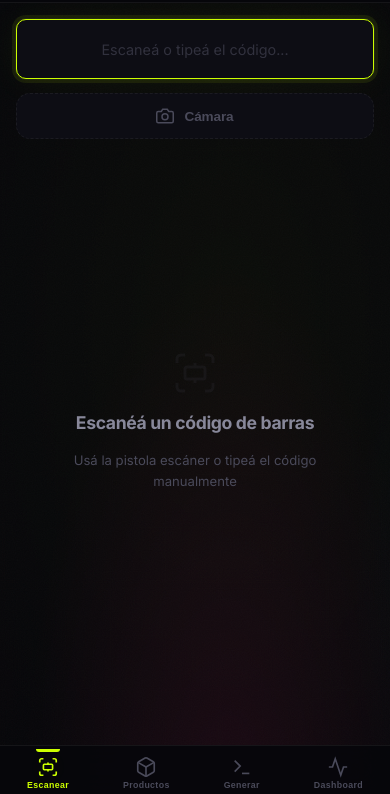
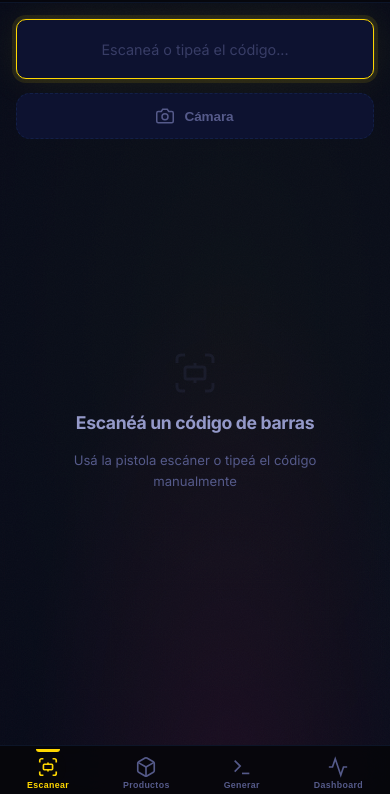
Before and after one commit to ssaavedra1969-png/Codigo-de-Barras, a website built with Vite: page index.html in a window 390 px wide. Shown: the part 50-844 px from the top of the page. Built offline with nearby package versions, Linux system fonts and the light colour scheme; some packages are replaced by stand-ins of ours.

Commit message:
Scan: confirm dialog before creating product + mobile back nav + blue/yellow theme

```diff
--- a/index.html
+++ b/index.html
@@ -9,7 +9,7 @@
   <link rel="preconnect" href="https://fonts.gstatic.com" crossorigin>
   <link href="https://fonts.googleapis.com/css2?family=Inter:wght@400;500;600;700;800;900&display=swap" rel="stylesheet">
   <link rel="manifest" href="/manifest.json">
-  <meta name="theme-color" content="#07070b">
+  <meta name="theme-color" content="#0d1230">
   <script type="module" src="/src/main.js"></script>
 </head>
 <body>
@@ -92,8 +92,10 @@
       <div id="scanError" class="scan-error" style="display:none;">
         <svg width="32" height="32" viewBox="0 0 24 24" fill="none" stroke="#ff4444" stroke-width="2"><circle cx="12" cy="12" r="10"/><line x1="15" y1="9" x2="9" y2="15"/><line x1="9" y1="9" x2="15" y2="15"/></svg>
         <p id="scanErrorMsg">Producto no encontrado</p>
-        <button class="btn btn-sm" onclick="newProductFromScan()">+ Crear producto</button>
-        <button class="btn btn-sm btn-outline" onclick="resetScan()">Escaneá otro</button>
+        <div class="scan-error-actions">
+          <button class="btn btn-sm" onclick="newProductFromScan()">Crear producto</button>
+          <button class="btn btn-sm btn-outline" onclick="resetScan()">Seguir escaneando</button>
+        </div>
       </div>
 
       <!-- Product result card -->
--- a/src/dashboard.js
+++ b/src/dashboard.js
@@ -144,7 +144,7 @@ function renderFamiliaChart(products) {
   });
 
   const colors = [
-    '#ccff00', '#ff4466', '#22dd88', '#88bbff', '#ffaa00',
+    '#ffd700', '#ff4466', '#22dd88', '#3b82f6', '#ffaa00',
     '#ff66cc', '#44ddff', '#aa88ff', '#ff8844', '#66ffaa'
   ];
 
@@ -191,8 +191,8 @@ function renderStockChart(products) {
         datasets: [{
           label: 'Stock',
           data: sorted.map(p => p.cantidad || 0),
-          backgroundColor: sorted.map(p => (p.cantidad || 0) <= 3 ? '#ff446688' : '#ccff0088'),
-          borderColor: sorted.map(p => (p.cantidad || 0) <= 3 ? '#ff4466' : '#ccff00'),
+          backgroundColor: sorted.map(p => (p.cantidad || 0) <= 3 ? '#ff446688' : '#ffd70088'),
+          borderColor: sorted.map(p => (p.cantidad || 0) <= 3 ? '#ff4466' : '#ffd700'),
           borderWidth: 1,
           borderRadius: 4,
         }]
--- a/src/main.js
+++ b/src/main.js
@@ -9,8 +9,13 @@ import { initGenerate } from './generate.js';
 import { initDashboard, loadDashboard } from './dashboard.js';
 
 let saving = false;
+let tabHistory = [];
 
-function switchTab(tab) {
+function switchTab(tab, fromPop) {
+  if (!fromPop && tabHistory[tabHistory.length - 1] !== tab) {
+    tabHistory.push(tab);
+    history.pushState({ tab }, '');
+  }
   document.querySelectorAll('.tab').forEach(t => t.classList.remove('active'));
   document.querySelectorAll('.mobile-tab').forEach(t => t.classList.remove('active'));
   document.querySelectorAll('.tab-content').forEach(tc => tc.classList.remove('active'));
@@ -22,6 +27,13 @@ function switchTab(tab) {
   if (tab === 'admin') import('./admin.js').then(m => m.updateDeleteInfo());
   if (tab === 'dashboard') loadDashboard();
 }
+
+window.addEventListener('popstate', () => {
+  if (tabHistory.length > 1) {
+    tabHistory.pop();
+    switchTab(tabHistory[tabHistory.length - 1], true);
+  }
+});
 
 document.addEventListener('DOMContentLoaded', () => {
   switchTab('scan');
--- a/src/scanner.js
+++ b/src/scanner.js
@@ -44,7 +44,9 @@ export function lookupBarcode(code) {
         logScan(code, doc.data().articulo || '');
       } else {
         currentEditId = code;
-        newProductFromScan();
+        showElement('scanError', true);
+        document.getElementById('scanErrorMsg').innerHTML =
+          `Código <strong>${escHtml(code)}</strong> no encontrado<br><span style="font-size:0.85rem;color:var(--text-secondary)">¿Qué querés hacer?</span>`;
       }
     })
     .catch(err => {
--- a/src/styles.css
+++ b/src/styles.css
@@ -7,22 +7,26 @@
 }
 
 :root {
-  --bg: #07070b;
-  --bg-surface: #0d0d14;
-  --bg-elevated: #14141e;
-  --bg-hover: rgba(255,255,255,0.03);
-  --border: rgba(255,255,255,0.06);
-  --border-hover: rgba(255,255,255,0.12);
-  --text: #f0f0f2;
-  --text-secondary: #88889a;
-  --text-muted: #4a4a5a;
-  --accent: #ccff00;
-  --accent-dim: rgba(204,255,0,0.08);
-  --accent-mid: rgba(204,255,0,0.18);
-  --accent-glow: rgba(204,255,0,0.05);
-  --accent-gradient: linear-gradient(135deg, #ccff00, #88dd00);
-  --red: #ff4466;
-  --red-bg: rgba(255,68,102,0.08);
+  --bg: #080b1a;
+  --bg-surface: #0d1230;
+  --bg-elevated: #121840;
+  --bg-hover: rgba(59,130,246,0.04);
+  --border: rgba(59,130,246,0.12);
+  --border-hover: rgba(255,215,0,0.2);
+  --text: #f0f2ff;
+  --text-secondary: #9499c9;
+  --text-muted: #555a8a;
+  --accent: #ffd700;
+  --accent-dim: rgba(255,215,0,0.1);
+  --accent-mid: rgba(255,215,0,0.2);
+  --accent-glow: rgba(255,215,0,0.08);
+  --accent-gradient: linear-gradient(135deg, #ffd700, #3b82f6);
+  --blue: #3b82f6;
+  --blue-dim: rgba(59,130,246,0.1);
+  --blue-mid: rgba(59,130,246,0.2);
+  --blue-glow: rgba(59,130,246,0.08);
+  --red: #ff4477;
+  --red-bg: rgba(255,68,119,0.08);
   --green: #22dd88;
   --green-bg: rgba(34,221,136,0.08);
   --radius: 14px;
@@ -30,11 +34,11 @@
   --radius-xs: 7px;
   --font: 'Inter', system-ui, -apple-system, sans-serif;
   --mono: 'JetBrains Mono', 'SF Mono', 'Cascadia Code', monospace;
-  --shadow-border: 0 0 0 1px rgba(255,255,255,0.04);
+  --shadow-border: 0 0 0 1px rgba(59,130,246,0.06);
   --shadow-sm: 0 1px 4px rgba(0,0,0,0.4);
   --shadow: 0 8px 32px rgba(0,0,0,0.5);
   --shadow-lg: 0 24px 64px rgba(0,0,0,0.6);
-  --glow-accent: 0 0 20px rgba(204,255,0,0.06), 0 0 60px rgba(204,255,0,0.03);
+  --glow-accent: 0 0 20px rgba(255,215,0,0.06), 0 0 60px rgba(59,130,246,0.04);
 }
 
 ::selection { background: var(--accent); color: #000; }
@@ -351,6 +355,7 @@ body::after {
 }
 .scan-error svg { opacity: 0.5; }
 .scan-error p { color: var(--red); font-size: 1rem; font-weight: 500; }
+.scan-error-actions { display: flex; gap: 10px; flex-wrap: wrap; justify-content: center; }
 
 /* Camera reader overlay */
 .camera-reader {
--- a/styles.css
+++ b/styles.css
@@ -7,22 +7,22 @@
 }
 
 :root {
-  --bg: #07070b;
-  --bg-surface: #0d0d14;
-  --bg-elevated: #14141e;
-  --bg-hover: rgba(255,255,255,0.03);
-  --border: rgba(255,255,255,0.06);
-  --border-hover: rgba(255,255,255,0.12);
-  --text: #f0f0f2;
-  --text-secondary: #88889a;
-  --text-muted: #4a4a5a;
-  --accent: #ccff00;
-  --accent-dim: rgba(204,255,0,0.08);
-  --accent-mid: rgba(204,255,0,0.18);
-  --accent-glow: rgba(204,255,0,0.05);
-  --accent-gradient: linear-gradient(135deg, #ccff00, #88dd00);
-  --red: #ff4466;
-  --red-bg: rgba(255,68,102,0.08);
+  --bg: #080b1a;
+  --bg-surface: #0d1230;
+  --bg-elevated: #121840;
+  --bg-hover: rgba(59,130,246,0.04);
+  --border: rgba(59,130,246,0.12);
+  --border-hover: rgba(255,215,0,0.2);
+  --text: #f0f2ff;
+  --text-secondary: #9499c9;
+  --text-muted: #555a8a;
+  --accent: #ffd700;
+  --accent-dim: rgba(255,215,0,0.1);
+  --accent-mid: rgba(255,215,0,0.2);
+  --accent-glow: rgba(255,215,0,0.05);
+  --accent-gradient: linear-gradient(135deg, #ffd700, #3b82f6);
+  --red: #ff4477;
+  --red-bg: rgba(255,68,119,0.08);
   --green: #22dd88;
   --green-bg: rgba(34,221,136,0.08);
   --radius: 14px;
@@ -30,11 +30,11 @@
   --radius-xs: 7px;
   --font: 'Inter', system-ui, -apple-system, sans-serif;
   --mono: 'JetBrains Mono', 'SF Mono', 'Cascadia Code', monospace;
-  --shadow-border: 0 0 0 1px rgba(255,255,255,0.04);
+  --shadow-border: 0 0 0 1px rgba(59,130,246,0.06);
   --shadow-sm: 0 1px 4px rgba(0,0,0,0.4);
   --shadow: 0 8px 32px rgba(0,0,0,0.5);
   --shadow-lg: 0 24px 64px rgba(0,0,0,0.6);
-  --glow-accent: 0 0 20px rgba(204,255,0,0.06), 0 0 60px rgba(204,255,0,0.03);
+  --glow-accent: 0 0 20px rgba(255,215,0,0.06), 0 0 60px rgba(59,130,246,0.04);
 }
 
 ::selection {
```
